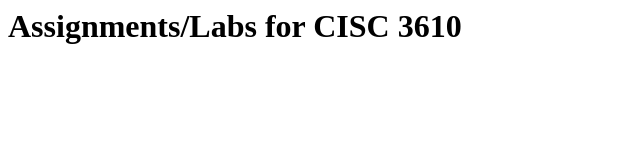
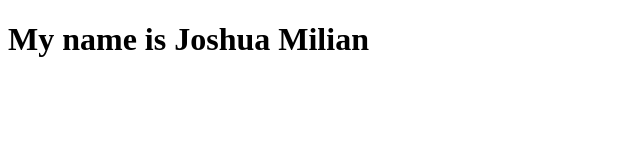
Before and after one commit to joshuamilian/Multimedia, a plain HTML site: page index.html in a window 1280 px wide. Shown: the whole page, without its empty margins (0-640 px from the left). Drawn offline with Linux system fonts and the light colour scheme.

Commit message:
Update index.html

```diff
--- a/index.html
+++ b/index.html
@@ -1 +1,10 @@
-<h1>Assignments/Labs for CISC 3610</h1>
+<!DOCTYPE html>
+<html lang="en" dir="ltr">
+  <head>
+    <meta charset="utf-8">
+    <title>Multimedia Assignments</title>
+  </head>
+  <body>
+    <h1> My name is Joshua Milian </h1>
+  </body>
+</html>
```
